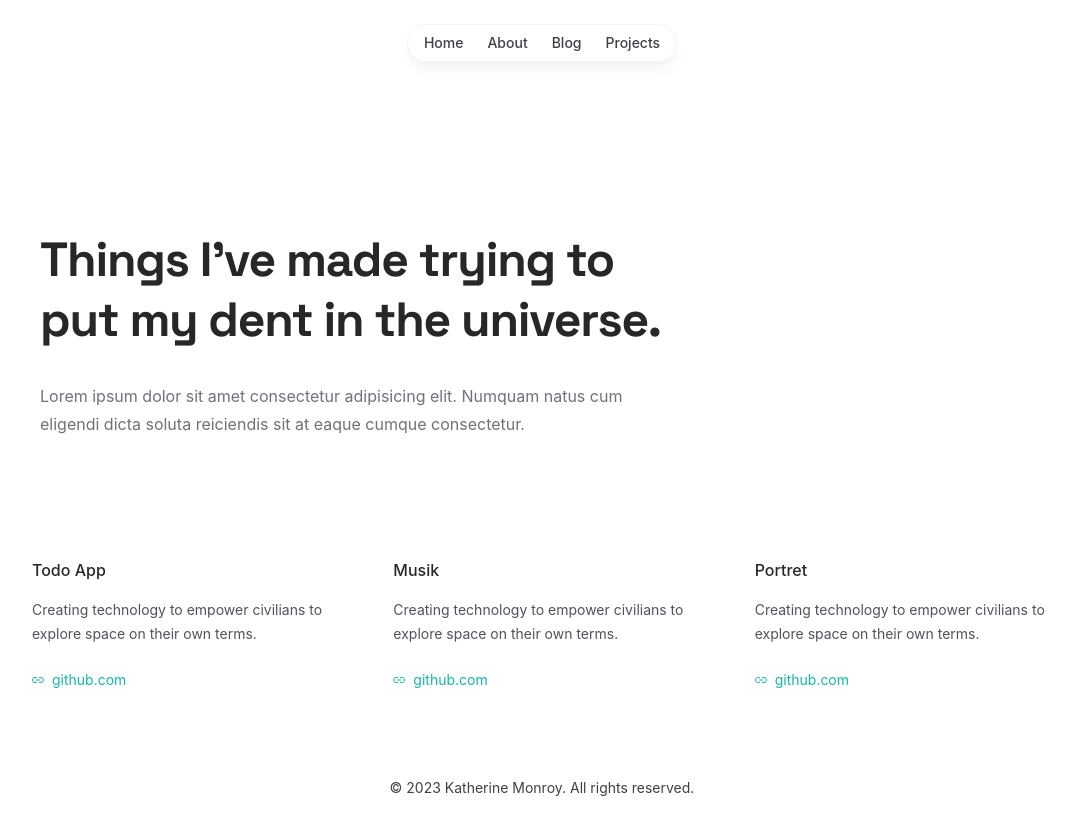
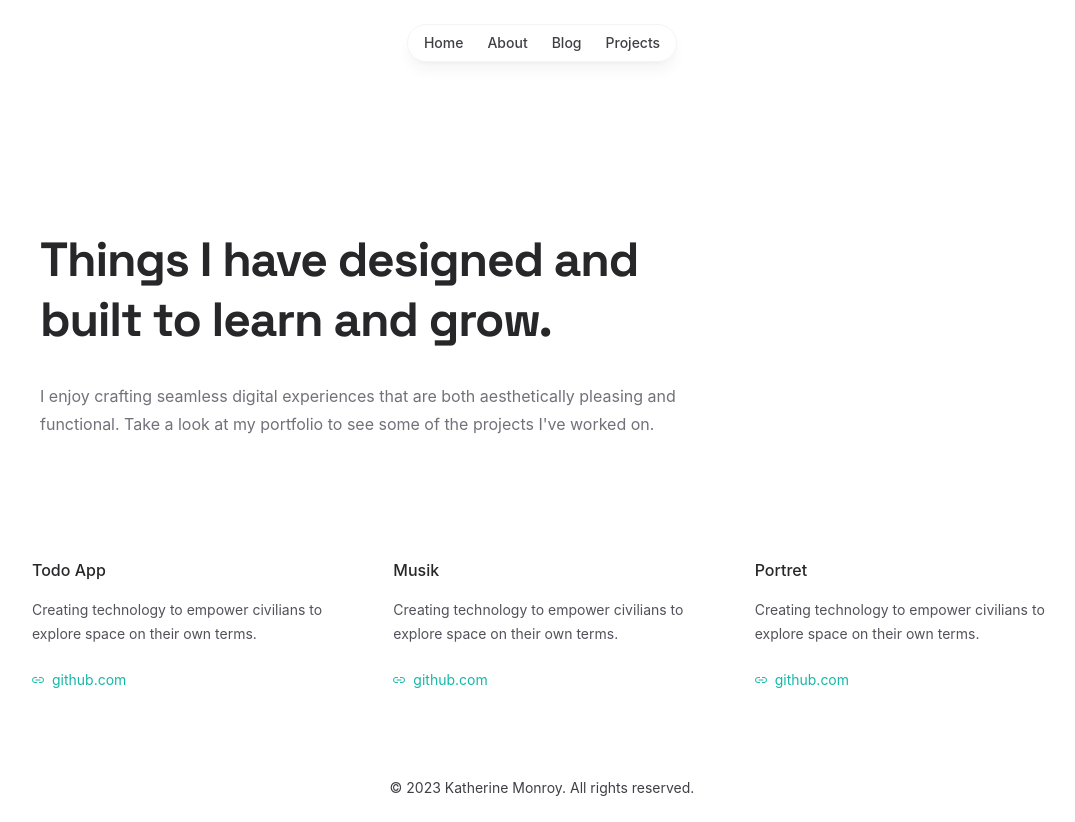
Before and after one commit to kazmonroy/my-blog, a Next.js app: page /projects in a window 1280 px wide. Shown: the whole page, without its empty margins (98-1173 px from the left). Built offline with nearby package versions, Linux system fonts and the light colour scheme.

Commit message:
Update the projects section

```diff
--- a/app/components/PageHeader.js
+++ b/app/components/PageHeader.js
@@ -8,12 +8,12 @@ export default function PageHeader() {
           <h1
             className={`${space_grotesk.className} text-4xl font-bold tracking-tight text-zinc-800 dark:text-zinc-100 sm:text-5xl sm:leading-tight`}
           >
-            Things I've made trying to put my dent in the universe.
+            Things I have designed and built to learn and grow.
           </h1>
           <p className='text-base font-regular leading-7 text-zinc-500 dark:text-zinc-400'>
-            Lorem ipsum dolor sit amet consectetur adipisicing elit. Numquam
-            natus cum eligendi dicta soluta reiciendis sit at eaque cumque
-            consectetur.
+            I enjoy crafting seamless digital experiences that are both
+            aesthetically pleasing and functional. Take a look at my portfolio
+            to see some of the projects I've worked on.
           </p>
         </div>
       </div>
```
